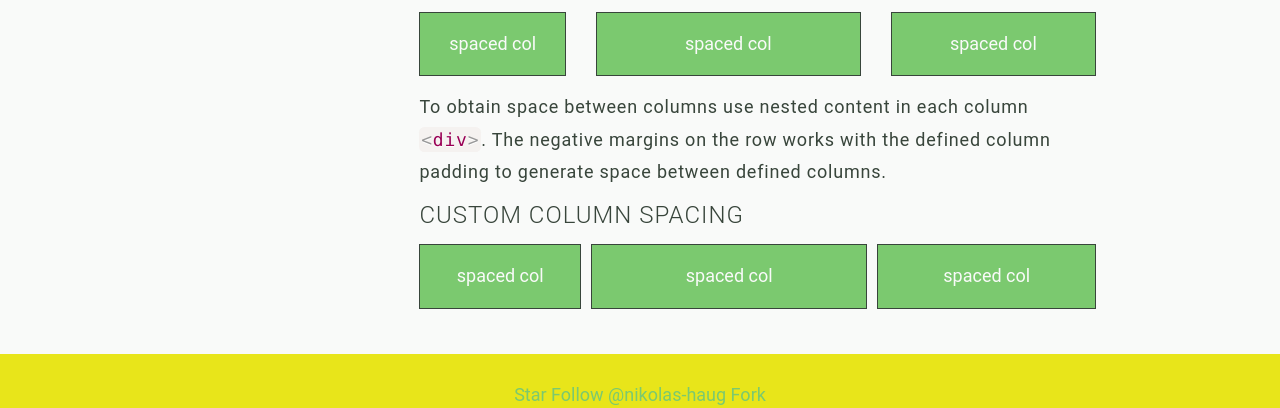
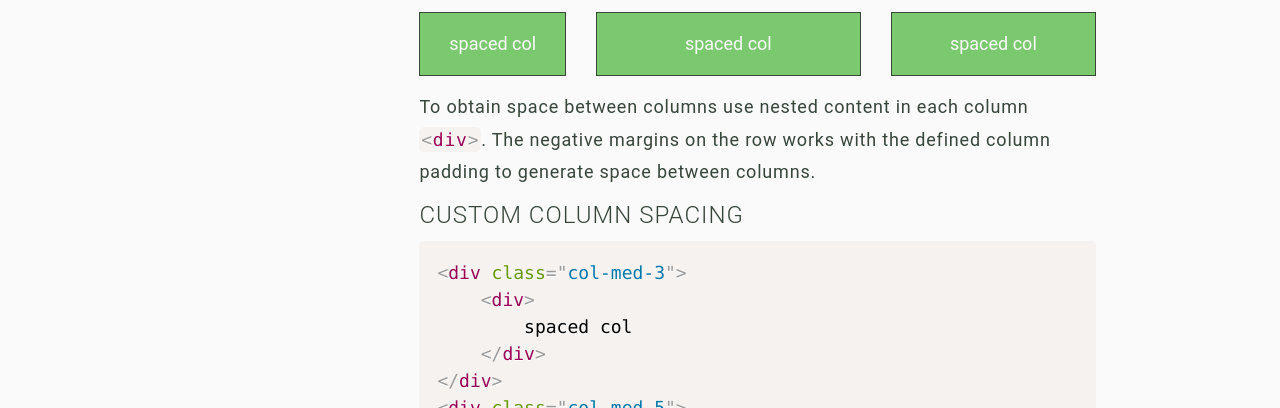
Before and after one commit to nikolas-haug/lightweight_ui, a website: page index.html in a window 1280 px wide. Shown: the part 8983-9391 px from the top of the page. Drawn offline with Linux system fonts and the light colour scheme; some packages are replaced by stand-ins of ours; a script that the page names is missing.

Commit message:
add custom spaced cols

```diff
--- a/index.html
+++ b/index.html
@@ -332,9 +332,24 @@ $grid-column-padding: 1.5rem;</code></pre>
                                 </div>
                             </div>
 
-                            <p>To obtain space between columns use nested content in each column <code class="language-markup">&lt;div&gt;</code>. The negative margins on the row works with the defined column padding to generate space between defined columns.</p>
+                            <p>To obtain space between columns use nested content in each column <code class="language-markup">&lt;div&gt;</code>. The negative margins on the row works with the defined column padding to generate space between  columns.</p>
 
                             <h4 class="example__heading">Custom column spacing</h4>
+                            <pre><code class="language-markup">&lt;div class=&quot;col-med-3&quot;&gt;
+    &lt;div&gt;
+        spaced col
+    &lt;/div&gt;
+&lt;/div&gt;
+&lt;div class=&quot;col-med-5&quot;&gt;
+    &lt;div&gt;
+        spaced col
+    &lt;/div&gt;
+&lt;/div&gt;
+&lt;div class=&quot;col-med-4&quot;&gt;
+    &lt;div&gt;
+        spaced col
+    &lt;/div&gt;
+&lt;/div&gt;</code></pre>
 
                             <div class="row row-custom margin-top margin-bottom">
                                 <div class="col-med-3">
@@ -354,6 +369,7 @@ $grid-column-padding: 1.5rem;</code></pre>
                                 </div>
                             </div>
 
+                            <p>Use the <code class="language-css">.row-custom</code> class to add custom spacing between columns. The value of the custom spacing is defined by the <code class="language-scss">$grid-column-padding-custom</code> variable.</p>
 
                     </div>
                 </main>
--- a/src/_custom.scss
+++ b/src/_custom.scss
@@ -79,7 +79,6 @@ ul {
 footer {
   margin-top: 3rem;
   padding: 2.5rem 0;
-  // border-top: 1px solid $color-tertiary;
   background-color: $color-tertiary;
 }
 
```
